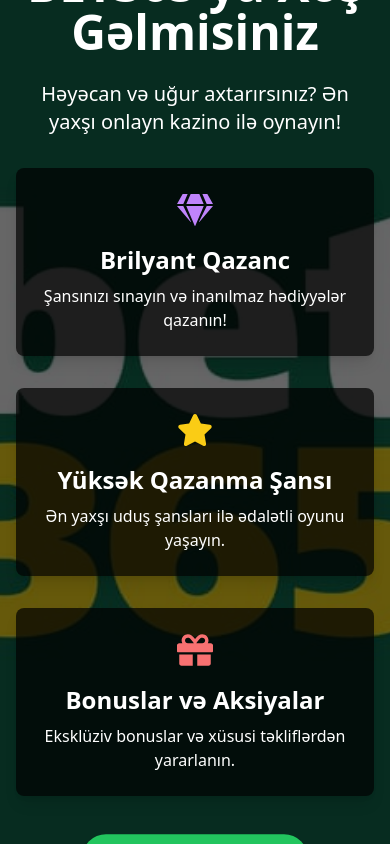
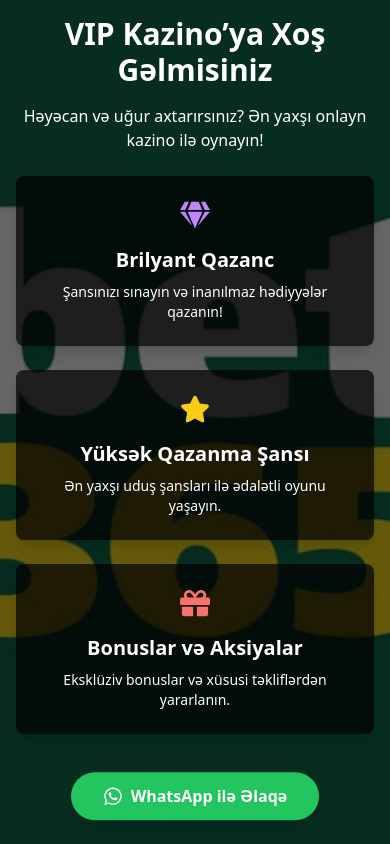
Before and after one commit to bahtiarmirzoev/casinolanding, a React (Create React App) app: page / in a window 390 px wide. Built offline with nearby package versions, Linux system fonts and the light colour scheme.

Commit message:
added responsive

```diff
--- a/src/App.js
+++ b/src/App.js
@@ -1,11 +1,11 @@
 import React from "react";
 import { FaWhatsapp, FaGem, FaStar, FaGift } from "react-icons/fa";
-import bgImage from "./assets/casino-bg.jpg";
+import bgImage from "./assets/casino-bg.jpg"; // Убедись, что картинка доступна в этом пути
 
 function App() {
   return (
     <div
-      className="relative h-screen overflow-hidden bg-cover bg-center"
+      className="relative min-h-screen overflow-hidden bg-cover bg-center"
       style={{ backgroundImage: `url(${bgImage})` }} // Устанавливаем фоновое изображение
     >
       {/* Полупрозрачный Overlay */}
@@ -13,39 +13,57 @@ function App() {
 
       {/* Основной контент */}
       <div className="relative z-10 flex flex-col items-center justify-center h-full text-center text-white p-4">
-        <h1 className="text-5xl font-extrabold mb-6 animate-fade-in">
-          BET365 ya Xoş Gəlmisiniz
+        {/* Заголовок с адаптивностью */}
+        <h1 className="text-3xl sm:text-4xl md:text-5xl lg:text-6xl font-extrabold mb-4 sm:mb-6 animate-fade-in">
+          VIP Kazino’ya Xoş Gəlmisiniz
         </h1>
-        <p className="text-xl mb-8 animate-slide-in">
+        <p className="text-base sm:text-lg md:text-xl lg:text-2xl mb-6 sm:mb-8 animate-slide-in">
           Həyəcan və uğur axtarırsınız? Ən yaxşı onlayn kazino ilə oynayın!
         </p>
 
         {/* Карточки с преимуществами */}
-        <div className="grid grid-cols-1 md:grid-cols-3 gap-8 mb-10">
+        <div className="grid grid-cols-1 sm:grid-cols-2 md:grid-cols-3 gap-6 sm:gap-8 mb-10 max-w-screen-lg">
+          {/* Карточка 1 */}
           <div className="bg-black bg-opacity-70 p-6 rounded-lg shadow-lg transform hover:scale-105 transition-all">
-            <FaGem className="text-4xl text-purple-400 mb-4 mx-auto" />
-            <h2 className="text-2xl font-bold mb-2">Brilyant Qazanc</h2>
-            <p>Şansınızı sınayın və inanılmaz hədiyyələr qazanın!</p>
+            <FaGem className="text-3xl sm:text-4xl text-purple-400 mb-4 mx-auto" />
+            <h2 className="text-xl sm:text-2xl font-bold mb-2">
+              Brilyant Qazanc
+            </h2>
+            <p className="text-sm sm:text-base">
+              Şansınızı sınayın və inanılmaz hədiyyələr qazanın!
+            </p>
           </div>
+
+          {/* Карточка 2 */}
           <div className="bg-black bg-opacity-70 p-6 rounded-lg shadow-lg transform hover:scale-105 transition-all">
-            <FaStar className="text-4xl text-yellow-400 mb-4 mx-auto" />
-            <h2 className="text-2xl font-bold mb-2">Yüksək Qazanma Şansı</h2>
-            <p>Ən yaxşı uduş şansları ilə ədalətli oyunu yaşayın.</p>
+            <FaStar className="text-3xl sm:text-4xl text-yellow-400 mb-4 mx-auto" />
+            <h2 className="text-xl sm:text-2xl font-bold mb-2">
+              Yüksək Qazanma Şansı
+            </h2>
+            <p className="text-sm sm:text-base">
+              Ən yaxşı uduş şansları ilə ədalətli oyunu yaşayın.
+            </p>
           </div>
+
+          {/* Карточка 3 */}
           <div className="bg-black bg-opacity-70 p-6 rounded-lg shadow-lg transform hover:scale-105 transition-all">
-            <FaGift className="text-4xl text-red-400 mb-4 mx-auto" />
-            <h2 className="text-2xl font-bold mb-2">Bonuslar və Aksiyalar</h2>
-            <p>Eksklüziv bonuslar və xüsusi təkliflərdən yararlanın.</p>
+            <FaGift className="text-3xl sm:text-4xl text-red-400 mb-4 mx-auto" />
+            <h2 className="text-xl sm:text-2xl font-bold mb-2">
+              Bonuslar və Aksiyalar
+            </h2>
+            <p className="text-sm sm:text-base">
+              Eksklüziv bonuslar və xüsusi təkliflərdən yararlanın.
+            </p>
           </div>
         </div>
 
         {/* Кнопка перехода на WhatsApp */}
         <a
-          href="https://wa.me/+994553344349"
-          className="bg-green-500 hover:bg-green-600 text-white font-bold py-3 px-12 rounded-full flex items-center justify-center gap-2 transition-transform transform hover:scale-110 shadow-lg animate-bounce"
+          href="https://wa.me/+994503437976"
+          className="bg-green-500 hover:bg-green-600 text-white font-bold py-3 px-8 sm:px-10 md:px-12 rounded-full flex items-center justify-center gap-2 transition-transform transform hover:scale-110 shadow-lg animate-bounce"
         >
-          <FaWhatsapp className="text-2xl" />
-          Canli dəstək
+          <FaWhatsapp className="text-xl sm:text-2xl" />
+          WhatsApp ilə Əlaqə
         </a>
       </div>
     </div>
```
